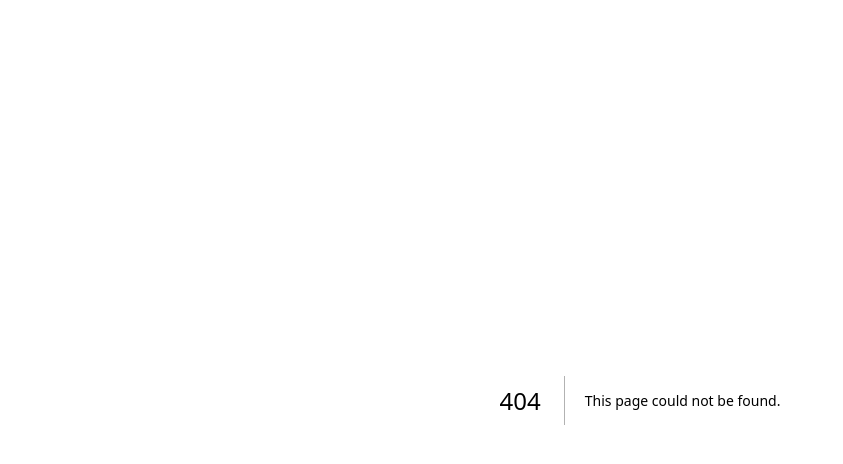
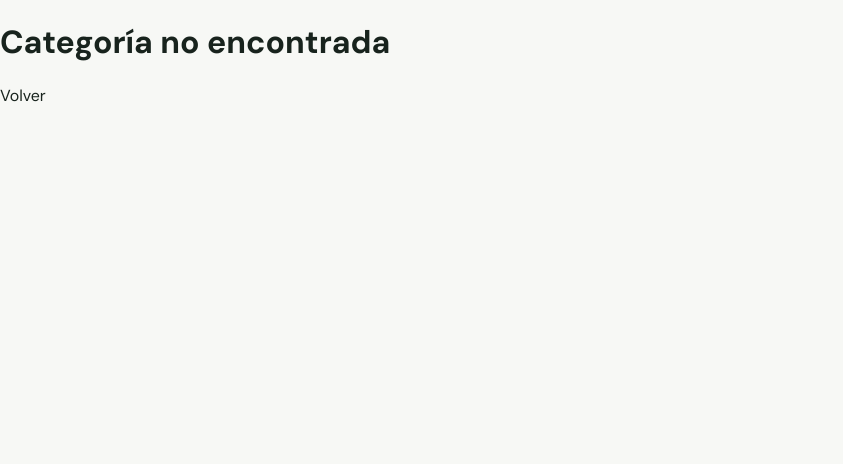
Before and after one commit to popnegro/smartbarrio-saas, a Next.js app: page /categoria/1 in a window 1280 px wide. Before the commit this address had no page. Shown: the top 464 px of the page, without its empty margins (0-843 px from the left). Built offline with nearby package versions, Linux system fonts and the light colour scheme.

Commit message:
feat: add category landing pages

```diff
--- /dev/null
+++ b/app/categoria/[slug]/page.tsx
@@ -0,0 +1,5 @@
+import Link from 'next/link';
+import {ArrowLeft,ChevronRight,MapPin,Store,ShoppingBag} from 'lucide-react';
+import {categories,commerces} from '@/lib/catalog';
+export function generateStaticParams(){return categories.map(c=>({slug:c.slug}))}
+export default async function CategoryPage({params}:{params:Promise<{slug:string}>}){const {slug}=await params;const cat=categories.find(c=>c.slug===slug);const list=commerces.filter(c=>c.category.toLowerCase()===cat?.name.toLowerCase());if(!cat)return <main className="catalog-page"><h1>Categoría no encontrada</h1><Link href="/">Volver</Link></main>;return <main className="catalog-page"><header className="catalog-header"><Link href="/" className="back"><ArrowLeft/> SmartBarrio</Link><span>{cat.name}</span></header><section className="catalog-hero"><label>CATEGORÍA</label><h1>{cat.name}</h1><p>{cat.description}</p></section><section className="catalog-content"><div className="catalog-title"><div><label>COMERCIOS</label><h2>Elegí dónde comprar</h2></div><span>{list.length} comercios</span></div><div className="commerce-list">{list.length?list.map(c=><article className="commerce-row" key={c.slug}><div className="commerce-icon"><Store/></div><div className="commerce-info"><span>{c.category}</span><h3>{c.name}</h3><p>{c.description}</p><small><MapPin/> {c.address}</small></div><div className="commerce-products"><b><ShoppingBag/> {c.products.length} productos</b><Link href={`/comercio/${c.slug}`}>Ver catálogo <ChevronRight/></Link></div></article>):<p>No hay comercios publicados todavía.</p>}</div></section></main>}
```
